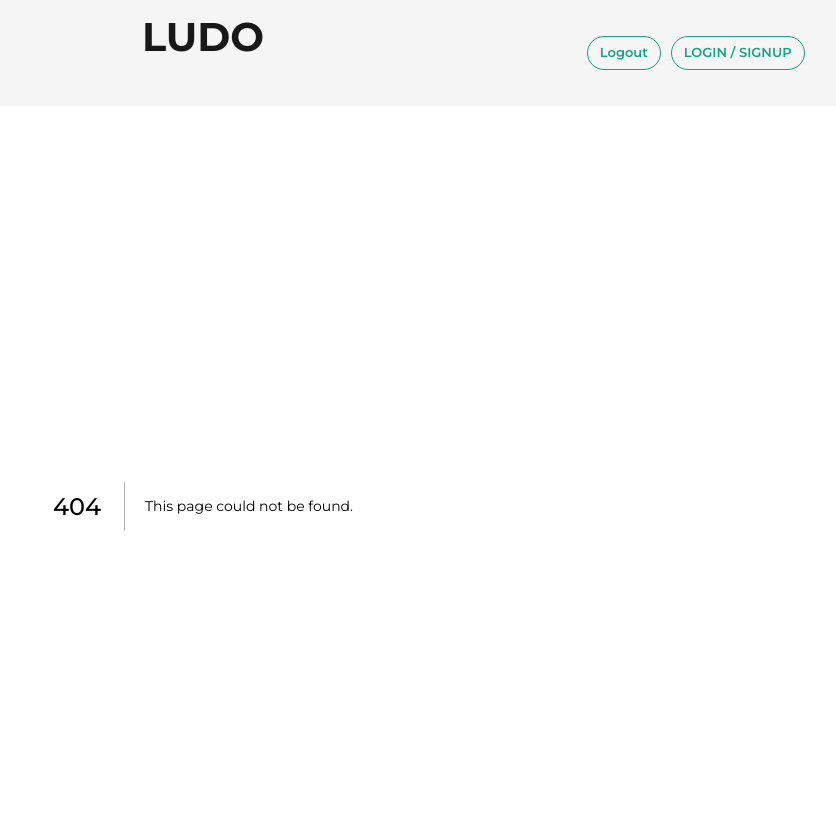
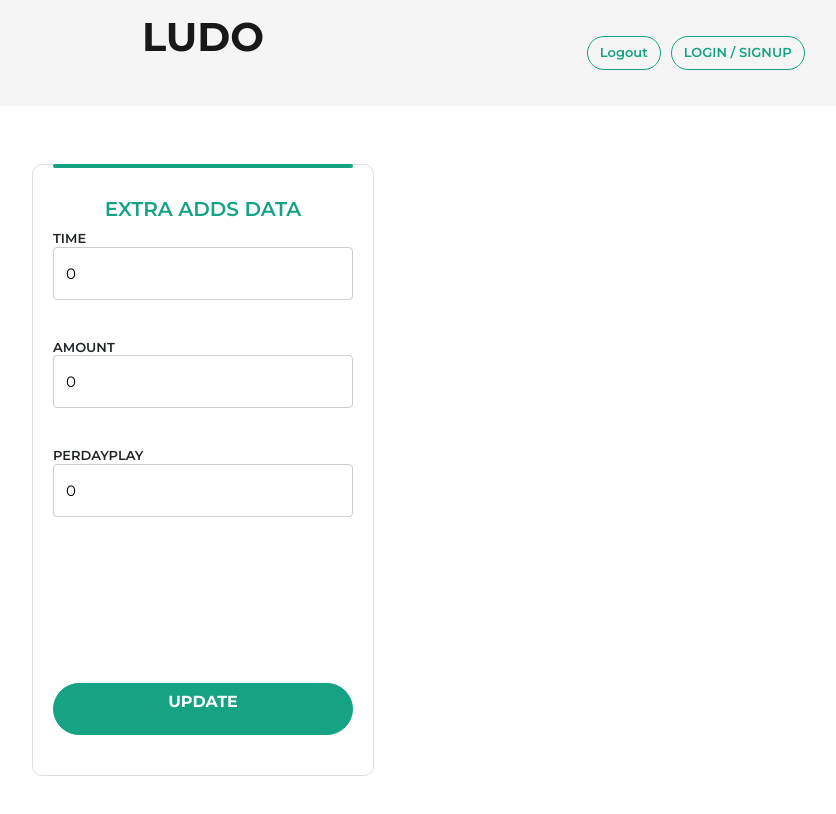
Before and after one commit to Singh-Paramvir/newLudoAdmin, a Next.js app: page /watchAdd in a window 1280 px wide. Before the commit this address had no page. Shown: the top 814 px of the page, without its empty margins (437-1273 px from the left). Built offline with nearby package versions, Linux system fonts and the light colour scheme; no server answers.

Commit message:
extra add edit

```diff
--- a/Component/Cpc.js
+++ b/Component/Cpc.js
@@ -3,6 +3,7 @@ import Link from "next/link";
 import { useRouter } from "next/router";
 import axios from "axios";
 import Arrow from "../public/arrow.svg";
+
 import { Button, Modal, ModalBody, ModalFooter } from "reactstrap";
 import { ToastContainer,toast } from "react-toastify";
 import "react-toastify/dist/ReactToastify.css";
@@ -10,6 +11,7 @@ let moon;
 let id;
 let percentage;
 const MyRefferal = () => {
+  const router = useRouter();
   const [newPercentage, setNewPercentage] = useState(""); // State for the new percentage input
   const [referrals, setReferrals] = useState([]); // Initialize as an empty array
 
--- /dev/null
+++ b/Component/WatchAdd.js
@@ -0,0 +1,201 @@
+import axios from "axios";
+import React, { useEffect, useRef, useState } from "react";
+import { ToastContainer, toast } from "react-toastify";
+import { useRouter } from "next/router";
+let ID;
+const Login = () => {
+  const emailRef = useRef();
+  const passwordRef = useRef();
+  const passwordRef1 = useRef();
+
+  // use state
+
+  const [currentChips1, setCurrentChips1] = useState(0);
+  const [currentChips2, setCurrentChips2] = useState(0);
+  const [currentChips3, setCurrentChips3] = useState(0);
+
+  function handlePriceChange(event) {
+    setCurrentChips1(event.target.value);
+  }
+  function handlePriceChange1(event) {
+    setCurrentChips2(event.target.value);
+  }
+  function handlePriceChange2(event) {
+    setCurrentChips3(event.target.value);
+  }
+
+
+
+  useEffect(() => {
+    // Function to fetch the current chips and prices from the server
+    async function fetchCurrentData() {
+      try {
+        let buttonValue = localStorage.getItem('buttonValue')
+        const data1 ={
+          buttonValue
+        }
+        const token = localStorage.getItem("token");
+        // Make the API call to fetch the data
+        let res = await axios.post("/api/getadddata", { token: token,data1 });
+        const data = res.data; // Assuming the response contains chips and prices data
+        console.log(data.data.data[0].perDay,"9999999999999");
+
+        // Update the state with the fetched data
+        setCurrentChips1(data.data.data[0].time);
+        setCurrentChips2(data.data.data[0].amount);
+        setCurrentChips3(data.data.data[0].perDay);
+
+        console.log(buttonValue,"bvbvbvb");
+
+        notify("Data Get Successfully");
+
+      } catch (err) {
+        console.log(err);
+        // Handle any error if needed
+      }
+    }
+
+    // Call the function to fetch the data
+    fetchCurrentData();
+  }, []);
+
+
+  const router = useRouter(); // this route helps us to going next page
+
+
+ async function onSubmitHandler(event) {
+  console.log("function hit");
+    event.preventDefault();
+
+    const time = emailRef.current.value;
+    const amount = passwordRef.current.value;
+    const perDay = passwordRef1.current.value;
+
+    const ID = localStorage.getItem('buttonValue')
+     console.log(ID,"get id ");
+    const data = {
+    time,amount,perDay
+
+    };
+
+    console.log(data, "data here");
+    var token = localStorage.getItem("token");
+      console.log(token, "to get the token form local new one");
+      const res = await axios.post("/api/updateadddata",{ token: token, data });
+     console.log(res,"response");
+      setTimeout(() => {
+        window.location.reload();
+      }, 1000);
+
+
+  }
+
+  const notify = (msg) =>
+    toast.success(msg, {
+      position: "top-right",
+      autoClose: 6000,
+      hideProgressBar: false,
+      closeOnClick: true,
+      pauseOnHover: true,
+      draggable: true,
+      progress: undefined,
+    });
+
+  const notifyError = (msg) =>
+    toast.error(msg, {
+      position: "top-right",
+      autoClose: 6000,
+      hideProgressBar: false,
+      closeOnClick: true,
+      pauseOnHover: true,
+      draggable: true,
+      progress: undefined,
+    });
+
+  return (
+    <div>
+      <section class="profile-sec pb-0">
+        <div class="container">
+          <div class="row justify-content-center">
+            <ToastContainer
+              position="top-right"
+              autoClose={6000}
+              hideProgressBar={false}
+              newestOnTop={false}
+              closeOnClick
+              rtl={false}
+              pauseOnFocusLoss
+              draggable
+              pauseOnHover
+            />
+
+            <form class="input-sec">
+              <div class="line profile-line"></div>
+              <h3 class="heading-text pink-text mt-2">EXTRA ADDS DATA</h3>
+
+              <div class="name-sec">
+                <div className="input-item">
+                  <h6 className="item-text">TIME</h6>
+                  <input
+                    ref={emailRef}
+                    value={currentChips1}
+                    className="textinput"
+                    type="email"
+                    name="username"
+                    placeholder=""
+                    required
+                    onChange={handlePriceChange}
+                  />
+                </div>
+
+
+              </div>
+              <div className="input-item">
+                  <h6 className="item-text">AMOUNT</h6>
+                  <input
+                    ref={passwordRef}
+                    value={currentChips2}
+                    className="textinput"
+                    type="string"
+                    name="last-name"
+                    placeholder=""
+                    required
+                    onChange={handlePriceChange1}
+                  />
+                </div>
+                <div className="input-item">
+                  <h6 className="item-text">PERDAYPLAY</h6>
+                  <input
+                    ref={passwordRef1}
+                    value={currentChips3}
+                    className="textinput"
+                    type="string"
+                    name="last-name"
+                    placeholder=""
+                    required
+                    onChange={handlePriceChange2}
+                  />
+                </div>
+
+
+              <a
+                href="funds-page.html"
+                class="btn btn-round btn-warning w-100 "
+                style={{ marginTop: "126px", marginBottom: "20px" }}
+                type="button"
+                onClick={onSubmitHandler}
+              >
+                UPDATE
+              </a>
+
+            </form>
+          </div>
+        </div>
+      </section>
+
+      <script src="js/bootstrap.bundle.js"></script>
+    </div>
+  );
+};
+
+export default Login;
--- /dev/null
+++ b/pages/api/getadddata.js
@@ -0,0 +1,32 @@
+import axios from "axios";
+// import http from 'http';
+
+export default async function handler(req, res) {
+  // const session = await getSession({req})
+  if (req.method === "POST") {
+    try {
+      const {token} = req.body;
+      const {data1} = req.body;
+      console.log(data1,"data 1");
+      const data = { buttonValue: data1.buttonValue };
+console.log(data, "data");
+      // const agent = new http.Agent({
+      //   rejectUnauthorized: false,
+      // });
+      var config = {
+        method: "post",
+        url: "http://airaicloud.com:6000/api/v1/admin/getadddata",
+        headers: {
+          'Authorization': `Bearer ${token}`
+        },data,
+      };
+      await axios(config).then(function (response) {
+        console.log(JSON.stringify(response.data));
+        res.status(200).json({ data: response.data });
+      });
+    } catch (err) {
+      console.log(err);
+      res.status(500).json({ Error: err });
+    }
+  }
+}
--- /dev/null
+++ b/pages/api/updateadddata.js
@@ -0,0 +1,26 @@
+import axios from "axios";
+
+export default async function handler(req, res) {
+  if (req.method === "POST") {
+    try {
+      // const {data} = req.body;
+      const {token}=req.body
+      const {data} = req.body;
+      console.log(data, "to be send to api tp");
+      var config = {
+        method: "post",
+        url: "http://airaicloud.com:6000/api/v1/admin/ued",
+        headers:{
+          'Authorization': `Bearer ${token}`,
+      },data,
+      };
+      await axios(config).then(function (response) {
+       // console.log(JSON.stringify(response.data));
+        res.status(200).json({ data: response.data});
+      });
+    } catch (err) {
+      console.log(err);
+      res.status(500).json({ Error: err });
+    }
+  }
+}
--- /dev/null
+++ b/pages/watchAdd.js
@@ -0,0 +1,31 @@
+import React from 'react'
+ import Fa1 from '../Component/WatchAdd'
+// import {getSession} from 'next-auth/react'
+
+const fa1 = () => {
+  return (
+    <div>
+
+        <Fa1/>
+    </div>
+  )
+}
+
+export default fa1
+
+// export async function getServerSideProps(context) {
+//     const session = await getSession(context)
+//     if (session) {
+//       return {
+//         redirect: {
+//           destination: "/dashboard",
+//           permanent: false,
+//         }
+//       }
+//     }
+//     return {
+//       props:{
+//         session
+//       }
+//     }
+//   }
--- a/styles/globals.css
+++ b/styles/globals.css
@@ -1810,6 +1810,19 @@ sup {
     background-size: cover;
 
 }
+.sixteen-sec::before {
+    content: "";
+    display: flex;
+    justify-content: center;
+    height: 38.28px;
+    width: 38.28px;
+    background-image: url(\/watchAdd.jpeg);
+    position: absolute;
+    top: 25%;
+    float: left;
+    background-size: cover;
+
+}
 .fifteen-sec::before {
     content: "";
     display: flex;
```
Also changed, not shown: Component/Dashboard.js (+8 -0 lines), public/watchAdd.jpeg (added).
